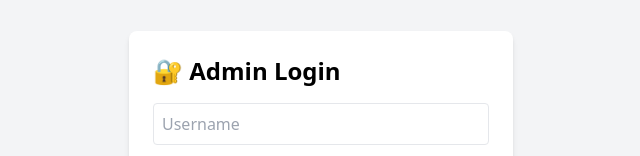
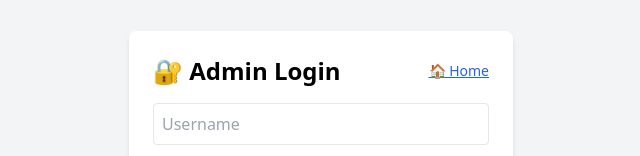
Before and after one commit to L-Praveen36/LostFound, a React (Create React App) app: page /admin-login in a window 1280 px wide. Shown: the part 247-403 px from the top of the page, without its empty margins (319-959 px from the left). Built offline with nearby package versions, Linux system fonts and the light colour scheme.

Commit message:
Final changes before deployment

```diff
--- a/src/components/AdminLogin.js
+++ b/src/components/AdminLogin.js
@@ -1,4 +1,5 @@
 import { useState, useEffect } from 'react';
+import { Link } from 'react-router-dom';
 
 const AdminLogin = () => {
   const [username, setUsername] = useState('');
@@ -50,7 +51,16 @@ const AdminLogin = () => {
   return (
     <div className="min-h-screen flex items-center justify-center bg-gray-100 px-4">
       <form onSubmit={handleLogin} className="bg-white p-6 rounded-lg shadow-md w-full max-w-sm">
-        <h2 className="text-2xl font-bold mb-4">🔐 Admin Login</h2>
+        <div className="flex justify-between items-center mb-4">
+  <h2 className="text-2xl font-bold">🔐 Admin Login</h2>
+  <Link
+    to="/"
+    className="text-blue-600 underline hover:text-blue-800 text-sm"
+  >
+    🏠 Home
+  </Link>
+</div>
+
         {error && <div className="text-red-600 mb-2">{error}</div>}
 
         <input
```
